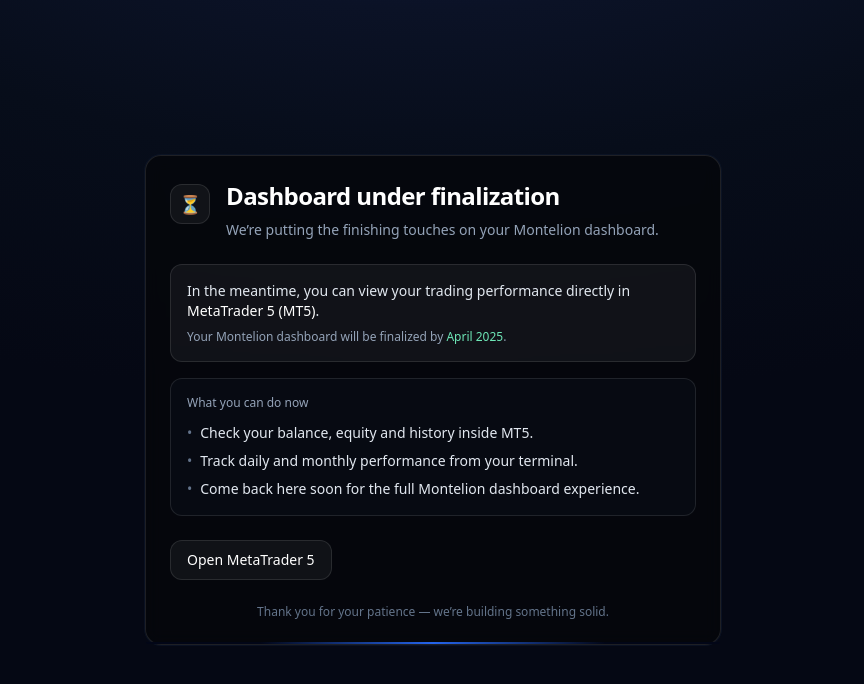
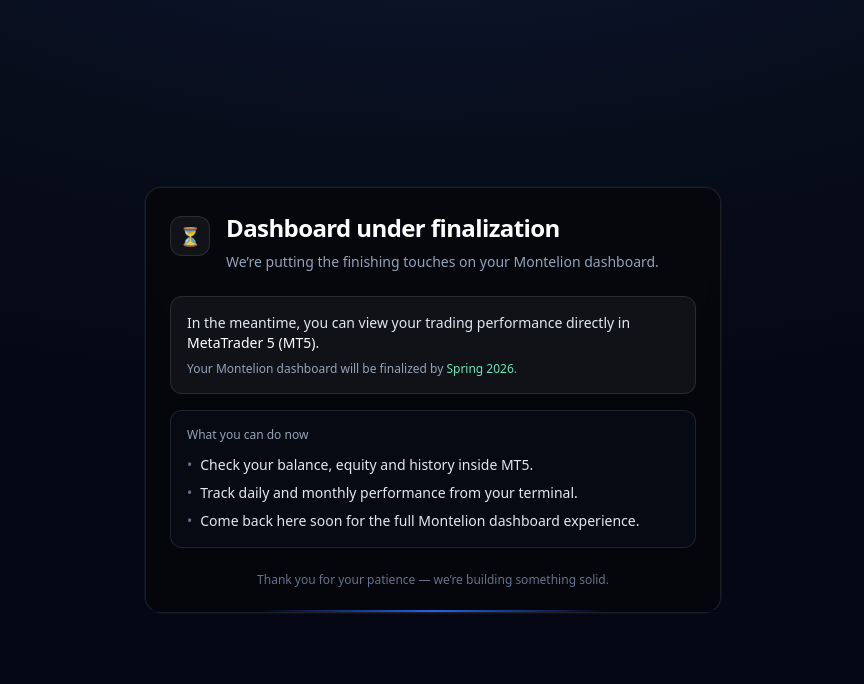
Before and after one commit to montelioncapital/montelion-app-v1, a Next.js app: page /dashboard in a window 1280 px wide. Shown: the top 684 px of the page, without its empty margins (207-1071 px from the left). Built offline with nearby package versions, Linux system fonts and the light colour scheme.

Commit message:
Update page.tsx

```diff
--- a/app/dashboard/page.tsx
+++ b/app/dashboard/page.tsx
@@ -4,7 +4,7 @@
 import { useMemo } from "react";
 
 export default function DashboardFinalizingPage() {
-  const april2025 = useMemo(() => "April 2025", []);
+  const spring2026 = useMemo(() => "Spring 2026", []);
 
   return (
     <div className="relative z-10 flex min-h-screen items-center justify-center px-4 py-10">
@@ -35,7 +35,9 @@ export default function DashboardFinalizingPage() {
             </p>
             <p className="mt-2 text-xs text-slate-400">
               Your Montelion dashboard will be finalized by{" "}
-              <span className="text-emerald-300 font-medium">{april2025}</span>.
+              <span className="font-medium text-emerald-300">
+                {spring2026}
+              </span>.
             </p>
           </div>
 
@@ -50,7 +52,9 @@ export default function DashboardFinalizingPage() {
               </li>
               <li className="flex gap-2">
                 <span className="text-slate-500">•</span>
-                <span>Track daily and monthly performance from your terminal.</span>
+                <span>
+                  Track daily and monthly performance from your terminal.
+                </span>
               </li>
               <li className="flex gap-2">
                 <span className="text-slate-500">•</span>
@@ -62,18 +66,6 @@ export default function DashboardFinalizingPage() {
           </div>
         </div>
 
-        {/* Action */}
-        <div className="mt-6 flex items-center justify-start">
-          <a
-            href="https://www.metatrader5.com/"
-            target="_blank"
-            rel="noreferrer"
-            className="inline-flex h-10 items-center justify-center rounded-xl border border-white/10 bg-white/5 px-4 text-sm font-medium text-white hover:bg-white/10 transition"
-          >
-            Open MetaTrader 5
-          </a>
-        </div>
-
         <div className="mt-6 text-center text-xs text-slate-500">
           Thank you for your patience — we’re building something solid.
         </div>
```
